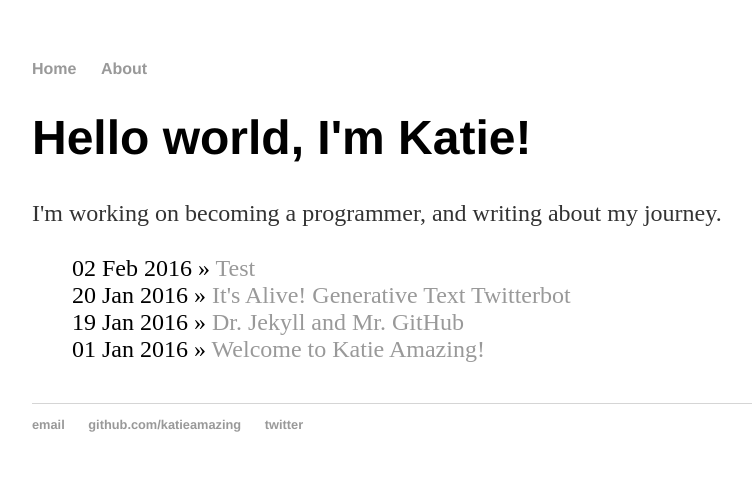
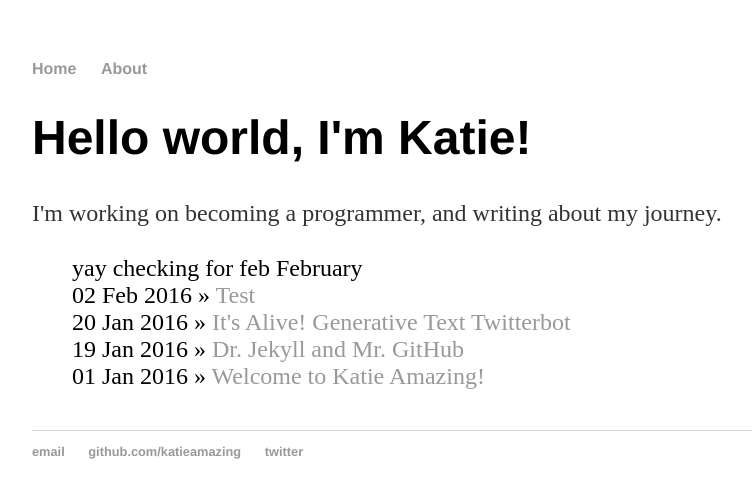
Before and after one commit to katieamazing/katieamazing.github.io, a Jekyll site: the page built from index.html, in a window 1280 px wide. Shown: the top 498 px of the page, without its empty margins (160-912 px from the left). Built offline with Jekyll 4.4.1, drawn with Linux system fonts in a browser that asks for light colours.

Commit message:
Update index.html

```diff
--- a/index.html
+++ b/index.html
@@ -9,7 +9,8 @@ title: Katie Amazing
 
 	<ul class="posts">
 	{% for post in site.posts %}
-	    {% if post.date contains '2016-02' %}
+	    {% assign foo = post.date | date: '%B' %}
+	    {% if foo contains 'February' %}
   		yay checking for feb
 		{{ post.date | date: "%B" }}
 	    {% endif %}
```
